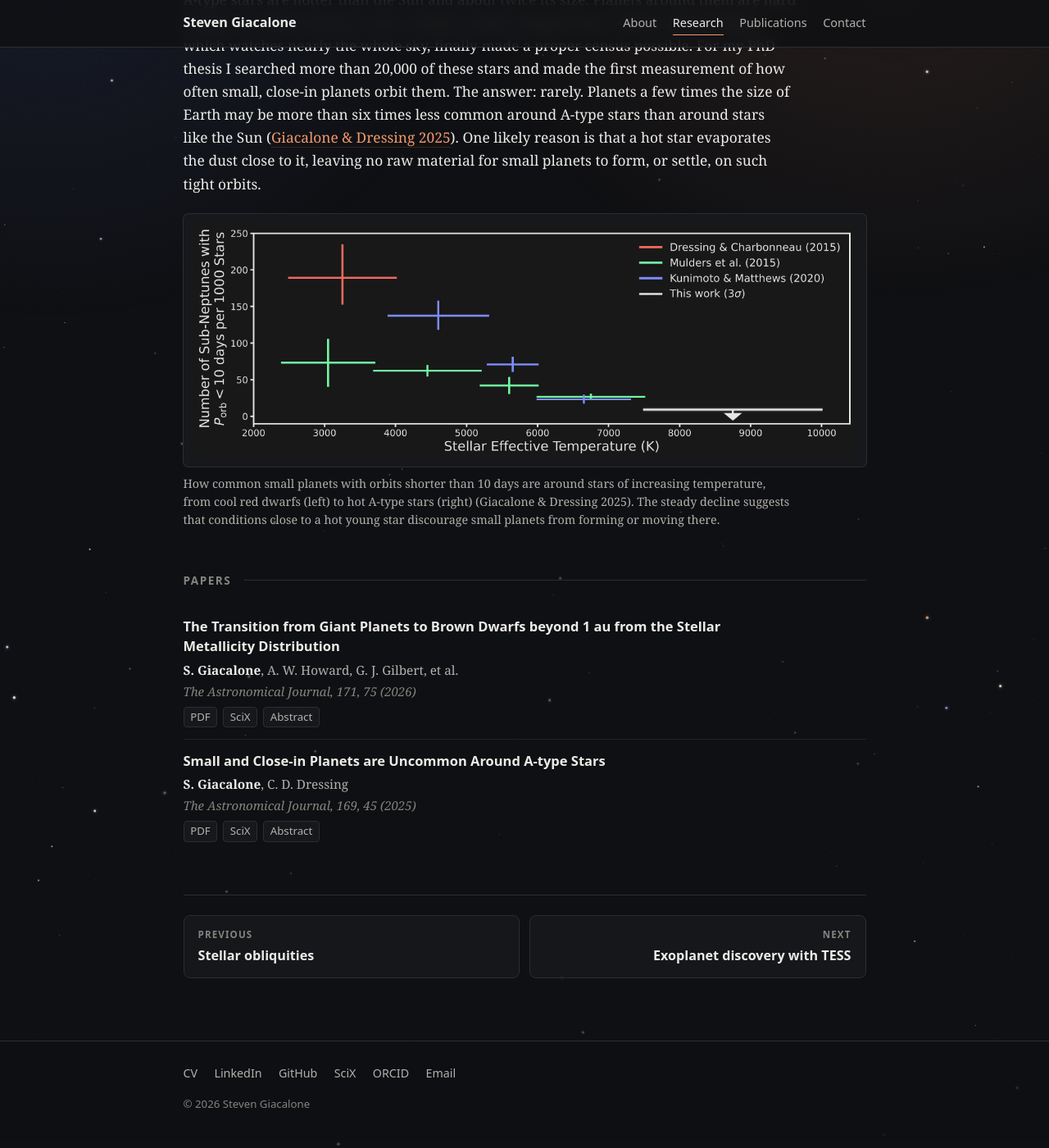
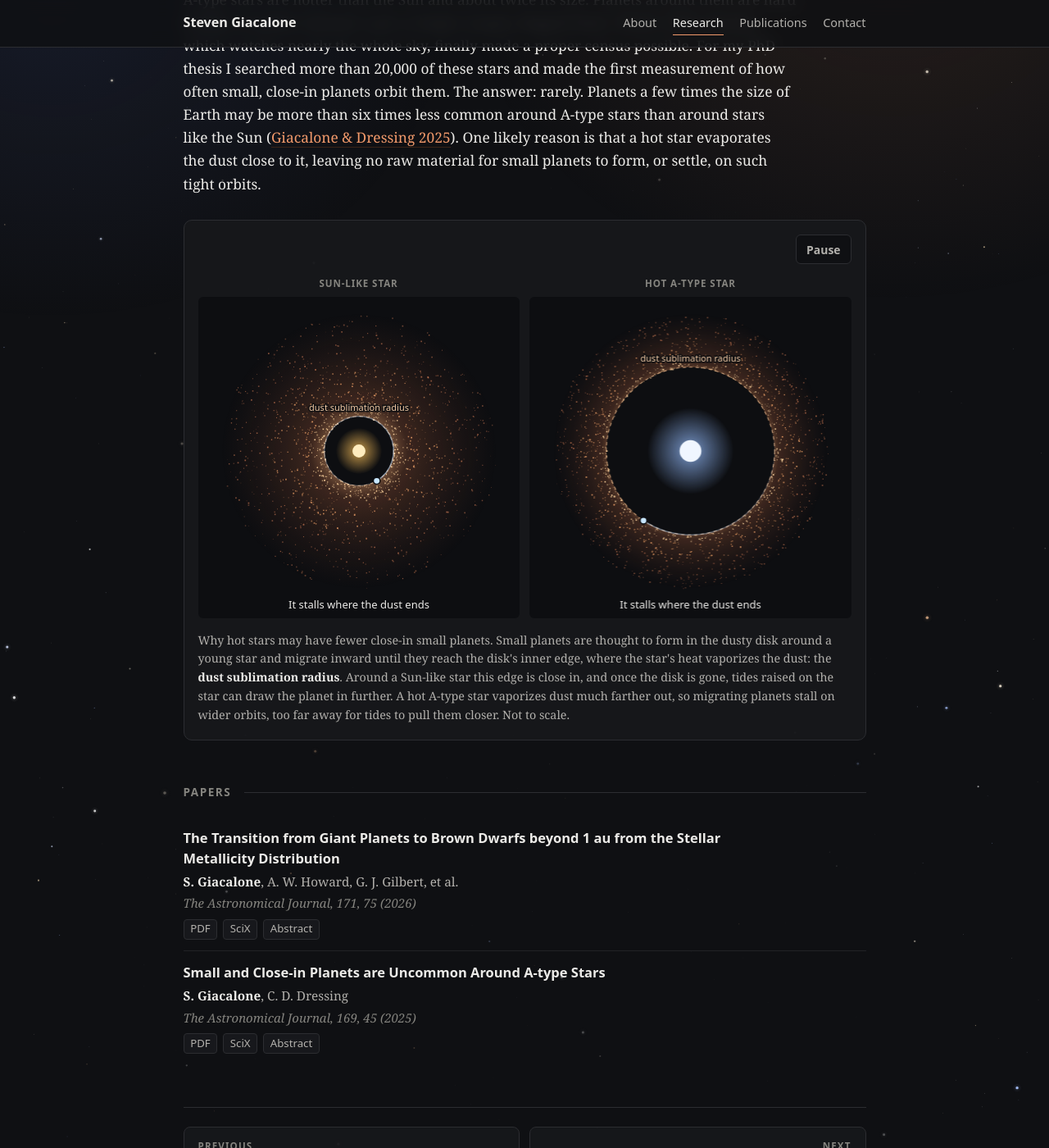
Before and after one commit to stevengiacalone/stevengiacalone.github.io, a Jekyll site: the page built from research/demographics.html, in a window 1280 px wide and 1400 px high, scrolled down 1410 px. Shown: the whole window at 82% size. Built offline with Jekyll 4.4.1, drawn with Linux system fonts in a browser that asks for light colours; part of the change alters nothing that is shown.

Commit message:
Replace occurrence-rate plot with dust sublimation animation
js/sublimation.js: two synced panels (Sun-like vs A-type star) showing a
planet migrating to the dust sublimation radius, the disk dispersing, and
tides pulling the planet in (Sun-like) or leaving it stranded (A-type).

Co-Authored-By: Claude Opus 5.5 <noreply@anthropic.com>
Claude-Session: https://claude.ai/code/session_01RapRmGYcJxYnG7hBfRrCXQ

```diff
--- a/css/site.css
+++ b/css/site.css
@@ -210,6 +210,8 @@ a:focus-visible, summary:focus-visible {
 .rm-controls button[aria-pressed="true"] span { color: var(--accent); }
 .rm-controls button:focus-visible { outline: 2px solid var(--accent); outline-offset: 2px; }
 .rm-grid { display: grid; grid-template-columns: repeat(3, minmax(0, 1fr)); gap: 0.75rem; }
+.rm-grid-2 { grid-template-columns: repeat(2, minmax(0, 1fr)); }
+.rm-controls-end { justify-content: flex-end; }
 .rm-panel { min-width: 0; }
 .rm-label {
   font-family: var(--sans); font-size: 0.68rem; font-weight: 700; letter-spacing: 0.08em;
--- /dev/null
+++ b/js/sublimation.js
@@ -0,0 +1,186 @@
+/* Why hot stars have fewer close-in small planets (/research/demographics/).
+   Two synced top-down panels: a Sun-like star and a hot A-type star, each with
+   a dusty disk whose inner edge sits at the dust sublimation radius. A planet
+   forms, migrates inward, stalls at the inner edge, the disk disperses, and
+   then tides either pull it closer (Sun-like star) or leave it stranded
+   (A-type star, whose inner edge is much farther out). Qualitative and not to
+   scale. With prefers-reduced-motion the final state is drawn once. */
+(function () {
+  var cvs = [document.getElementById("sub-sun"), document.getElementById("sub-a")];
+  if (!cvs[0] || !cvs[1] || !cvs[0].getContext) return;
+  var still = window.matchMedia && window.matchMedia("(prefers-reduced-motion: reduce)").matches;
+  var css = getComputedStyle(document.documentElement);
+  var INK = css.getPropertyValue("--ink").trim() || "#ecebe8";
+  var FAINT = css.getPropertyValue("--ink-faint").trim() || "#85847f";
+  var SANS = 'system-ui, -apple-system, "Segoe UI", Roboto, Helvetica, Arial, sans-serif';
+
+  // Radii in units of the panel half-width.
+  var SYSTEMS = [
+    { star: 0.045, glow: 0.16, core: [255, 236, 190], halo: [255, 196, 92],
+      rsub: 0.24, rout: 0.95, r0: 0.82, rend: 0.105,
+      tideText: "Tides pull it closer to the star", endText: "It ends up on a close-in orbit", seed: 7 },
+    { star: 0.075, glow: 0.30, core: [240, 246, 255], halo: [150, 190, 255],
+      rsub: 0.58, rout: 0.95, r0: 0.82, rend: 0.575,
+      tideText: "Too far away for tides to act", endText: "It is stranded on a wider orbit", seed: 11 }
+  ];
+
+  // Timeline (ms)
+  var T_FORM = 800, T_MIG = 4800, T_PARK = 5800, T_DISP = 7200, T_TIDE = 10000, T_END = 11600;
+
+  function rng(seed) {
+    return function () {
+      seed |= 0; seed = (seed + 0x6d2b79f5) | 0;
+      var t = Math.imul(seed ^ (seed >>> 15), 1 | seed);
+      t = (t + Math.imul(t ^ (t >>> 7), 61 | t)) ^ t;
+      return ((t ^ (t >>> 14)) >>> 0) / 4294967296;
+    };
+  }
+  function ease(x) { x = Math.max(0, Math.min(1, x)); return x * x * (3 - 2 * x); }
+  function clamp01(x) { return Math.max(0, Math.min(1, x)); }
+
+  // Dust particles per system (fixed, rotated over time).
+  SYSTEMS.forEach(function (s) {
+    var r = rng(s.seed), n = 1700;
+    s.dust = [];
+    for (var i = 0; i < n; i++) {
+      var u = r();
+      var rad = s.rsub + (s.rout - s.rsub) * Math.pow(u, 1.35);
+      var hot = 1 - (rad - s.rsub) / (s.rout - s.rsub);      // 1 at inner rim
+      s.dust.push({ r: rad, a: r() * Math.PI * 2, sz: 0.5 + r() * 1.3,
+                    hot: hot, al: 0.35 + 0.65 * r() * (0.45 + 0.55 * hot) });
+    }
+    s.trail = [];
+  });
+
+  function fit(cv) {
+    var dpr = Math.min(window.devicePixelRatio || 1, 2);
+    var w = cv.clientWidth, h = cv.clientHeight;
+    if (!w || !h) return null;
+    if (cv.width !== Math.round(w * dpr) || cv.height !== Math.round(h * dpr)) {
+      cv.width = Math.round(w * dpr); cv.height = Math.round(h * dpr);
+    }
+    var c = cv.getContext("2d"); c.setTransform(dpr, 0, 0, dpr, 0, 0);
+    return { c: c, w: w, h: h };
+  }
+  function rgba(rgb, a) { return "rgba(" + rgb[0] + "," + rgb[1] + "," + rgb[2] + "," + a + ")"; }
+
+  // Planet orbital radius at time t for system s.
+  function radiusAt(s, t) {
+    if (t < T_MIG) return s.r0 + (s.rsub - s.r0) * ease((t - T_FORM) / (T_MIG - T_FORM));
+    if (t < T_DISP) return s.rsub;
+    return s.rsub + (s.rend - s.rsub) * ease((t - T_DISP) / (T_TIDE - T_DISP));
+  }
+  function phaseText(s, t) {
+    if (t < T_FORM) return "A planet forms in the dusty disk";
+    if (t < T_MIG) return "It migrates inward through the disk";
+    if (t < T_PARK) return "It stalls where the dust ends";
+    if (t < T_DISP) return "The disk disperses";
+    if (t < T_TIDE) return s.tideText;
+    return s.endText;
+  }
+
+  // Integrate planet angle so its speed follows Kepler's law as it migrates.
+  function advance(s, t, dt) {
+    var r = radiusAt(s, t);
+    var omega = Math.min(2 * Math.PI / 0.55, (2 * Math.PI / 3.2) * Math.pow(s.r0 / r, 1.5)); // rad/s
+    s.theta = (s.theta || 0) + omega * dt / 1000;
+    s.rNow = r;
+  }
+
+  function draw(i, t) {
+    var s = SYSTEMS[i], g = fit(cvs[i]); if (!g) return;
+    var c = g.c, w = g.w, h = g.h, cx = w / 2, cy = h / 2 - 8, R = Math.min(w, h) / 2 * 0.9;
+    c.clearRect(0, 0, w, h);
+
+    var diskA = 1 - ease((t - T_PARK) / (T_DISP - T_PARK));
+
+    // Gas/dust glow of the disk
+    if (diskA > 0.01) {
+      var gr = c.createRadialGradient(cx, cy, s.rsub * R * 0.95, cx, cy, s.rout * R);
+      gr.addColorStop(0, rgba([255, 175, 115], 0.42 * diskA));
+      gr.addColorStop(0.15, rgba([210, 115, 72], 0.24 * diskA));
+      gr.addColorStop(1, rgba([120, 60, 40], 0));
+      c.fillStyle = gr;
+      c.beginPath(); c.arc(cx, cy, s.rout * R, 0, Math.PI * 2); c.arc(cx, cy, s.rsub * R, 0, Math.PI * 2, true); c.fill("evenodd");
+      // Dust grains, rotating with Keplerian speed (slowly)
+      var rot = t / 1000;
+      for (var k = 0; k < s.dust.length; k++) {
+        var d = s.dust[k];
+        var om = 0.35 * Math.pow(s.r0 / d.r, 1.5);
+        var a = d.a + om * rot;
+        var x = cx + Math.cos(a) * d.r * R, y = cy + Math.sin(a) * d.r * R;
+        var col = d.hot > 0.85 ? [255, 214, 160] : d.hot > 0.5 ? [236, 160, 104] : [196, 118, 82];
+        c.fillStyle = rgba(col, d.al * diskA);
+        c.fillRect(x, y, d.sz, d.sz);
+      }
+    }
+
+    // Dust sublimation radius (stays as a reference after the disk is gone)
+    c.strokeStyle = rgba([255, 200, 150], 0.35 + 0.35 * diskA); c.lineWidth = 1.1; c.setLineDash([4, 4]);
+    c.beginPath(); c.arc(cx, cy, s.rsub * R, 0, Math.PI * 2); c.stroke(); c.setLineDash([]);
+    c.font = "11px " + SANS; c.textAlign = "center";
+    c.lineWidth = 3; c.strokeStyle = "rgba(13,14,17,0.85)";
+    var ly = cy - s.rsub * R - 7;
+    c.strokeText("dust sublimation radius", cx, ly);
+    c.fillStyle = rgba([255, 214, 176], 0.95); c.fillText("dust sublimation radius", cx, ly);
+
+    // Star
+    var sg = c.createRadialGradient(cx, cy, 0, cx, cy, s.glow * R);
+    sg.addColorStop(0, rgba(s.core, 1)); sg.addColorStop(0.28, rgba(s.halo, 0.55)); sg.addColorStop(1, rgba(s.halo, 0));
+    c.fillStyle = sg; c.beginPath(); c.arc(cx, cy, s.glow * R, 0, Math.PI * 2); c.fill();
+    c.fillStyle = rgba(s.core, 1); c.beginPath(); c.arc(cx, cy, s.star * R, 0, Math.PI * 2); c.fill();
+
+    // Planet and its trail
+    var appear = clamp01(t / 500);
+    var px = cx + Math.cos(s.theta) * s.rNow * R, py = cy + Math.sin(s.theta) * s.rNow * R;
+    s.trail.push([px, py]); if (s.trail.length > 46) s.trail.shift();
+    for (var j = 1; j < s.trail.length; j++) {
+      c.strokeStyle = rgba([190, 222, 255], 0.5 * j / s.trail.length * appear); c.lineWidth = 1.6;
+      c.beginPath(); c.moveTo(s.trail[j - 1][0], s.trail[j - 1][1]); c.lineTo(s.trail[j][0], s.trail[j][1]); c.stroke();
+    }
+    c.beginPath(); c.arc(px, py, 4.2, 0, Math.PI * 2);
+    c.fillStyle = rgba([200, 230, 255], appear); c.fill();
+    c.lineWidth = 1.5; c.strokeStyle = rgba([13, 14, 17], appear); c.stroke();
+
+    // Stage caption
+    c.font = "13px " + SANS; c.textAlign = "center"; c.fillStyle = INK;
+    c.fillText(phaseText(s, t), w / 2, h - 12);
+  }
+
+  var start = 0, last = 0, raf = 0, playing = !still;
+  function frame(now) {
+    if (!start) { start = now; last = now; }
+    var t = (now - start) % T_END, dt = Math.min(50, now - last); last = now;
+    if (t < dt) { SYSTEMS.forEach(function (s) { s.theta = 0; s.trail = []; }); }
+    for (var i = 0; i < 2; i++) { advance(SYSTEMS[i], t, dt); draw(i, t); }
+    raf = requestAnimationFrame(frame);
+  }
+  function play() { if (raf) return; start = 0; SYSTEMS.forEach(function (s) { s.theta = 0; s.trail = []; }); raf = requestAnimationFrame(frame); }
+  function stop() { cancelAnimationFrame(raf); raf = 0; }
+  function drawStatic() {
+    // Final state: planets at their end orbits, disk shown faintly for context.
+    for (var i = 0; i < 2; i++) {
+      var s = SYSTEMS[i]; s.trail = []; s.theta = -Math.PI / 4; s.rNow = s.rend;
+      draw(i, T_END - 1);
+    }
+  }
+
+  var pp = document.getElementById("sub-play");
+  if (pp) {
+    pp.textContent = playing ? "Pause" : "Play";
+    pp.addEventListener("click", function () {
+      playing = !playing; pp.textContent = playing ? "Pause" : "Play";
+      if (playing) play(); else stop();
+    });
+  }
+  if (playing) play(); else drawStatic();
+
+  var pending;
+  function onResize() { clearTimeout(pending); pending = setTimeout(function () { if (!playing) drawStatic(); }, 80); }
+  if (window.ResizeObserver) new ResizeObserver(onResize).observe(cvs[0].parentNode.parentNode);
+  else window.addEventListener("resize", onResize);
+  document.addEventListener("visibilitychange", function () {
+    if (!playing) return;
+    if (document.hidden) stop(); else play();
+  });
+})();
--- a/research/demographics.html
+++ b/research/demographics.html
@@ -47,7 +47,27 @@ description: "Population-level statistics of planets and brown dwarfs: the giant
   that a hot star evaporates the dust close to it, leaving no raw material for small planets to form, or
   settle, on such tight orbits.
 </p>
-<figure class="fig">
-  <img src="{{ pdf }}fig3-dark.png" loading="lazy" alt="Sub-Neptune occurrence rate around M, K, G, F and A-type stars.">
-  <figcaption>How common small planets with orbits shorter than 10 days are around stars of increasing temperature, from cool red dwarfs (left) to hot A-type stars (right) (Giacalone &amp; Dressing 2025). The steady decline suggests that conditions close to a hot young star discourage small planets from forming or moving there.</figcaption>
+<figure class="rm-demo" aria-labelledby="sub-caption">
+  <div class="rm-controls rm-controls-end">
+    <button type="button" id="sub-play" class="rm-play">Pause</button>
+  </div>
+  <div class="rm-grid rm-grid-2">
+    <div class="rm-panel">
+      <p class="rm-label">Sun-like star</p>
+      <canvas id="sub-sun" class="rm-canvas rm-square" role="img" aria-label="A planet migrates inward through the dusty disk of a Sun-like star, stalls at the nearby inner edge of the dust, and after the disk disperses is pulled closer to the star by tides."></canvas>
+    </div>
+    <div class="rm-panel">
+      <p class="rm-label">Hot A-type star</p>
+      <canvas id="sub-a" class="rm-canvas rm-square" role="img" aria-label="Around a hot A-type star the dust ends much farther out. The migrating planet stalls there and, after the disk disperses, is too far away for tides to pull it in, so it is stranded on a wider orbit."></canvas>
+    </div>
+  </div>
+  <figcaption id="sub-caption">
+    Why hot stars may have fewer close-in small planets. Small planets are thought to form in the dusty disk
+    around a young star and migrate inward until they reach the disk's inner edge, where the star's heat
+    vaporizes the dust: the <strong>dust sublimation radius</strong>. Around a Sun-like star this edge is close
+    in, and once the disk is gone, tides raised on the star can draw the planet in further. A hot A-type star
+    vaporizes dust much farther out, so migrating planets stall on wider orbits, too far away for tides to pull
+    them closer. Not to scale.
+  </figcaption>
 </figure>
+<script src="{{ '/js/sublimation.js' | relative_url }}" defer></script>
```
